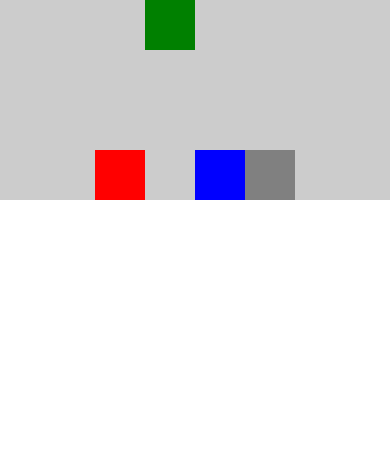
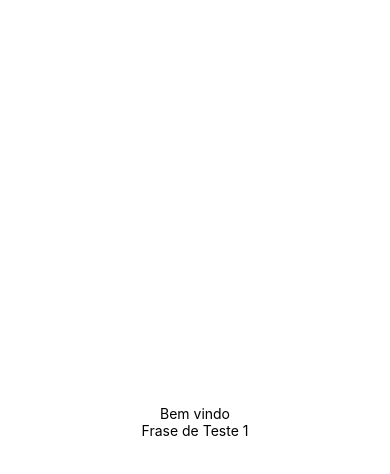
Before and after one commit to rafaelfernandesx/react-native, a React Native app: screen / in a window 390 px wide. Shown: the top 474 px of the page. Built offline with nearby package versions, Linux system fonts and the light colour scheme.

Commit message:
props basico

```diff
--- a/App.js
+++ b/App.js
@@ -1,33 +1,25 @@
 import React from 'react';
+import { Text } from 'react-native';
 import styled from 'styled-components/native';
 
 const Page = styled.SafeAreaView`
   flex: 1;
+  justify-content: center;
+  align-items: center;
 `;
 
-const Header = styled.View`
-  flex-direction: row;
-  justify-content: center;
-  align-items: flex-end;
-  height: 200px;
-  background-color: #ccc;
-`;
+const Hello = (props) => {
+  return (
+    <Text>{props.frase}</Text>
+  );
 
-const Squad = styled.View`
-  height: 50px;
-  width: 50px;
-  background-color: ${(props) => props.cor};
-`;
+};
 
 export default () => {
   return (
     <Page>
-      <Header>
-        <Squad cor="red"></Squad>
-        <Squad style={{alignSelf: 'flex-start'}} cor="green"></Squad>
-        <Squad cor="blue"></Squad>
-        <Squad cor="gray"></Squad>
-      </Header>
+      <Hello frase="Bem vindo" />
+      <Hello frase="Frase de Teste 1" />
     </Page>
   );
 };
```
